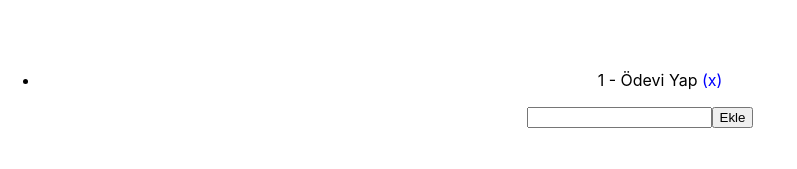
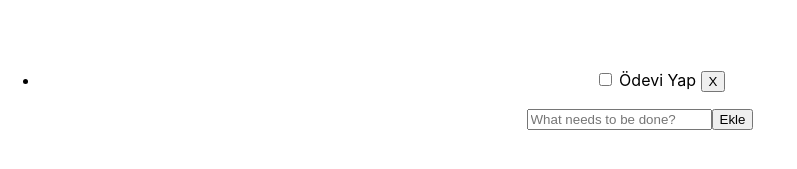
Before and after one commit to kodluyoruz-react-bootcamp/odev-2-todo-app-mhmtoksuz, a React (Create React App) app: page / in a window 1280 px wide. Shown: the part 185-354 px from the top of the page, without its empty margins (0-797 px from the left). Built offline with nearby package versions, Linux system fonts and the light colour scheme.

Commit message:
Ana taslağın üzerine çalıştım ve todoslar için section oluşturdum

```diff
--- a/src/App.js
+++ b/src/App.js
@@ -1,6 +1,6 @@
 import './App.css';
 import {useState} from "react";
-import UserList from './components/UserList';
+import UserList from './components/userlist/UserList';
 import Header from './components/header/Header'
 
 function App() {
--- a/src/components/UserList.js
+++ b/src/components/userlist/UserList.js
@@ -20,16 +20,20 @@ function UserList({todos,setTodos}) {
         setTodos(filtered);
       };
     return (
-        <>
-        <ul>
-            {todos.map((todo,i)=>(
-            <li key={i}>{i+1} - {todo.todo} <span onClick={()=>handleRemove(todo.id)} style={{color:"blue", cursor:'pointer'}}>(x)</span>
+        <section className="main">
+        <ul className="todo-list">
+        {todos.map((todo,i)=>(
+              <li className="completed" key={i}>
+              <div className="view">
+                  <input className="toggle" type="checkbox"></input> <label>{todo.todo}</label> <button className="destroy" onClick={()=>handleRemove(todo.id)}>X</button>
+              </div>
             </li>
-            ))}
+          ))}
           </ul>
-        <input value={todo} onChange={handleChangeTodo} ></input>
+
+        <input value={todo} onChange={handleChangeTodo} placeholder="What needs to be done?"></input>
         <button onClick={handleClick}>Ekle</button>
-        </>
+        </section>
     )
 }
 
```
Also changed, not shown: 1 other file (tests, documents, lock files or other folders).
